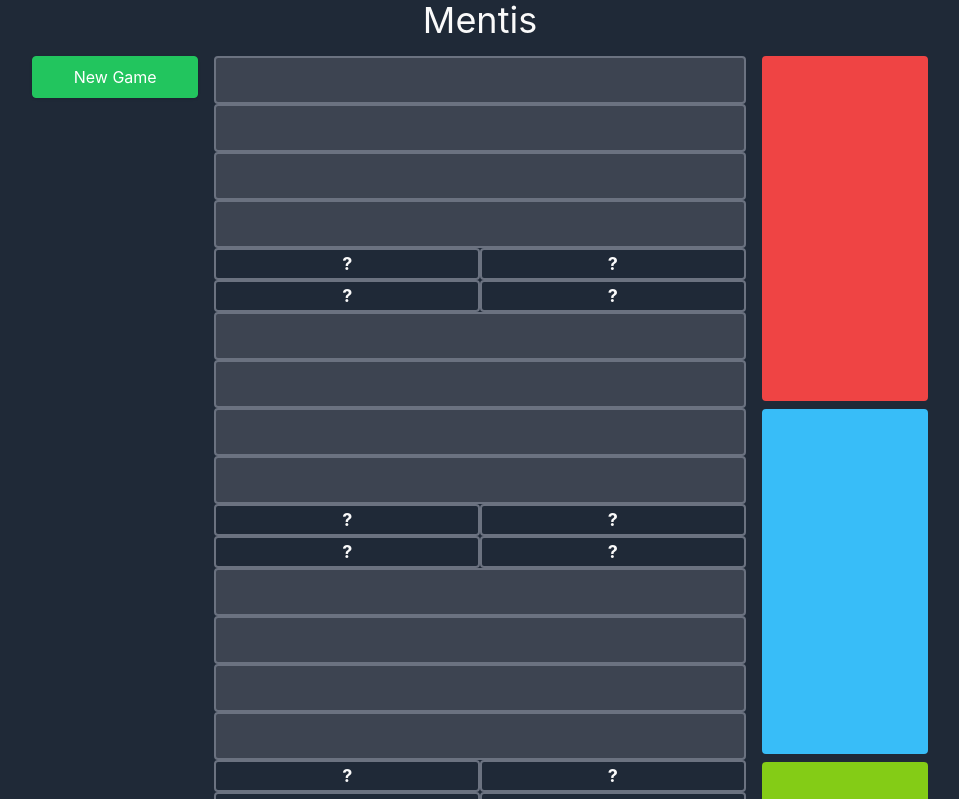
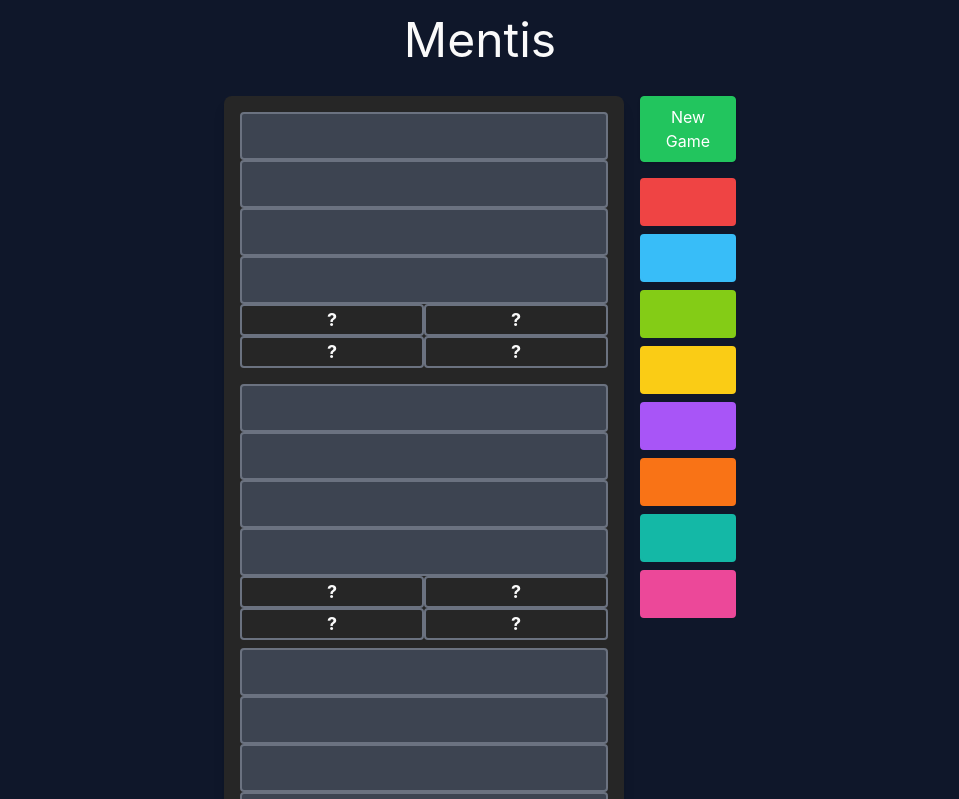
Before and after one commit to EetuPe/mentis, a React (Vite) app: page / in a window 1280 px wide. Shown: the top 799 px of the page, without its empty margins (160-1119 px from the left). Built offline with nearby package versions, Linux system fonts and the light colour scheme.

Commit message:
Make the game board more realistic

```diff
--- a/src/App.tsx
+++ b/src/App.tsx
@@ -11,14 +11,14 @@ export default function App() {
   const state = useStore();
   const [finalGuess, setFinalGuess] = useState("");
 
-  const onChange: onChange = (e: React.MouseEvent<HTMLButtonElement>) => {
-    const newGuess = e.currentTarget.value;
+  const onChange: onChange = (e: React.ChangeEvent<HTMLInputElement>) => {
+    const newGuess = e.target.value;
 
-    if (finalGuess.length < CODE_LENGTH) {
+    if (finalGuess.length === CODE_LENGTH - 1) {
+      state.addGuess(finalGuess + newGuess);
+      setFinalGuess("");
+    } else {
       setFinalGuess(finalGuess + newGuess);
-    } else {
-      state.addGuess(finalGuess);
-      setFinalGuess(newGuess);
     }
   };
 
@@ -38,15 +38,23 @@ export default function App() {
 
   const shownAnswer = isGameOver ? state.answer : questionMarks;
 
-  const columnsLength = CODE_LENGTH + 1;
+  return (
+    <div className="min-h-screen flex flex-col items-center justify-start p-4">
+      <h1 className="text-4xl md:text-5xl text-center text-neutral-50 mb-8">Mentis</h1>
 
-  return (
-    <div className="min-h-screen flex flex-col items-center justify-center bg-gray-800">
-      <h1 className="text-4xl text-center text-neutral-50 mb-4">Mentis</h1>
-      <div className="grid grid-cols-1 md:grid-cols-5 gap-4 w-full max-w-4xl">
-        <div className="col-span-1 flex flex-col items-center">
+      <div className="w-full max-w-lg flex gap-4 items-start">
+        <div className="flex-1 bg-neutral-800 p-4 rounded-lg shadow-lg">
+          <WordRow letters={shownAnswer} colors="" guessStates={[]} />
+          <div className="mt-4 space-y-2">
+            {rows.reverse().map((word, index) => (
+              <WordRow key={index} letters={word} colors="" guessStates={[]} />
+            ))}
+          </div>
+        </div>
+
+        <div className="w-24">
           <button
-            className="block border rounded border-green-500 bg-green-500 p-2 shadow text-white w-full"
+            className="w-full block border rounded border-green-500 bg-green-500 p-2 mb-4 shadow text-white"
             onClick={() => {
               state.newGame();
               setFinalGuess("");
@@ -54,70 +62,26 @@ export default function App() {
           >
             New Game
           </button>
-        </div>
-        <div className="col-span-3">
-          <WordRow letters={shownAnswer} colors="" guessStates={[]} />
-          {rows.reverse().map((word, index) => (
-            <WordRow key={index} letters={word} colors="" guessStates={[]} />
-          ))}
-        </div>
-        <div className="col-span-1 grid grid-rows-8 gap-2">
-          <button
-            className="btn border-2 bg-red-500 border-red-500 w-full h-full rounded font-bold text-lg align-middle text-neutral-50"
-            onClick={onChange}
-            value="0"
-          >
-            {/* 0 */}
-          </button>
-          <button
-            className="btn border-2 bg-sky-400 border-sky-400 w-full h-full rounded font-bold text-lg align-middle text-neutral-50"
-            onClick={onChange}
-            value="1"
-          >
-            {/* 1 */}
-          </button>
-          <button
-            className="btn border-2 bg-lime-500 border-lime-500 w-full h-full rounded font-bold text-lg align-middle text-neutral-50"
-            onClick={onChange}
-            value="2"
-          >
-            {/* 2 */}
-          </button>
-          <button
-            className="btn border-2 bg-yellow-400 border-yellow-400 w-full h-full rounded font-bold text-lg align-middle text-neutral-50"
-            onClick={onChange}
-            value="3"
-          >
-            {/* 3 */}
-          </button>
-          <button
-            className="btn border-2 bg-purple-500 border-purple-500 w-full h-full rounded font-bold text-lg align-middle text-neutral-50"
-            onClick={onChange}
-            value="4"
-          >
-            {/* 4 */}
-          </button>
-          <button
-            className="btn border-2 bg-orange-500 border-orange-500 w-full h-full rounded font-bold text-lg align-middle text-neutral-50"
-            onClick={onChange}
-            value="5"
-          >
-            {/* 5 */}
-          </button>
-          <button
-            className="btn border-2 bg-teal-500 border-teal-500 w-full h-full rounded font-bold text-lg align-middle text-neutral-50"
-            onClick={onChange}
-            value="6"
-          >
-            {/* 6 */}
-          </button>
-          <button
-            className="btn border-2 bg-pink-500 border-pink-500 w-full h-full rounded font-bold text-lg align-middle text-neutral-50"
-            onClick={onChange}
-            value="7"
-          >
-            {/* 7 */}
-          </button>
+
+          <div className="grid grid-cols-1 gap-2">
+            {[0,1,2,3,4,5,6,7].map(num => (
+              <button
+                key={num}
+                className={`btn border-2 w-full aspect-square rounded font-bold text-lg text-neutral-50
+                  ${num === 0 ? 'bg-red-500 border-red-500' :
+                    num === 1 ? 'bg-sky-400 border-sky-400' :
+                    num === 2 ? 'bg-lime-500 border-lime-500' :
+                    num === 3 ? 'bg-yellow-400 border-yellow-400' :
+                    num === 4 ? 'bg-purple-500 border-purple-500' :
+                    num === 5 ? 'bg-orange-500 border-orange-500' :
+                    num === 6 ? 'bg-teal-500 border-teal-500' :
+                    'bg-pink-500 border-pink-500'}`}
+                onClick={onChange}
+                value={num}
+              >
+              </button>
+            ))}
+          </div>
         </div>
       </div>
     </div>
```
